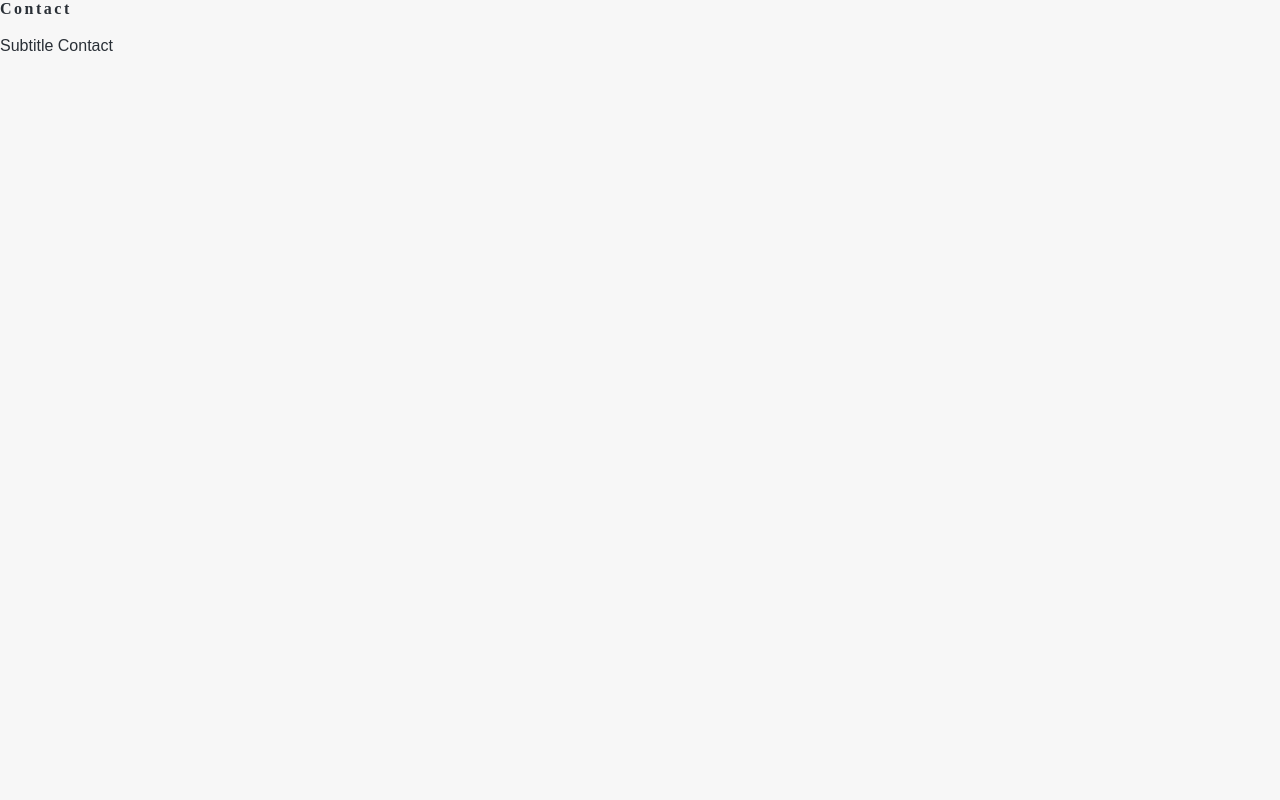
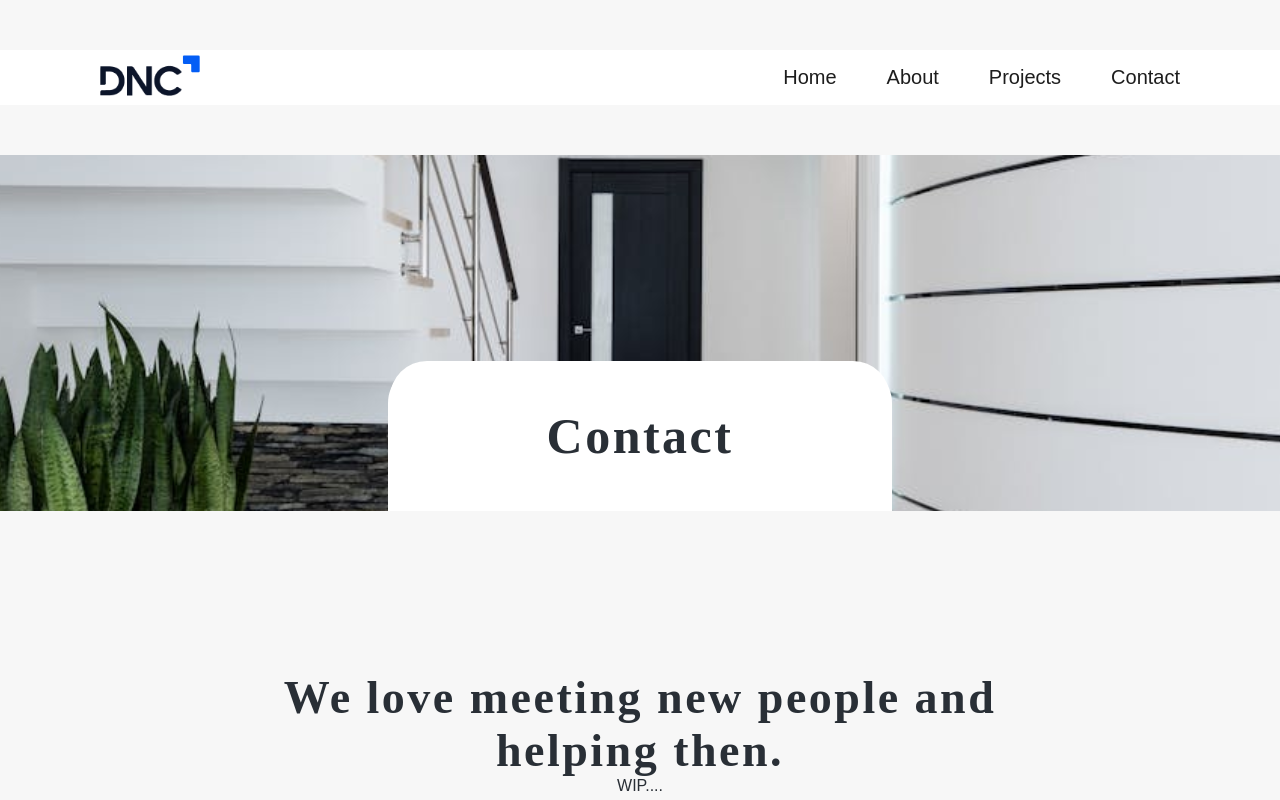
Before and after one commit to reginaldo-miranda/dncMateria_4, a React (Vite) app in the folder dncMateria4/: page /contact in a window 1280 px wide. Shown: the top 800 px of the page. Built offline with nearby package versions, Linux system fonts and the light colour scheme; a web font is replaced by a local one.

Commit message:
pg contact

```diff
--- /dev/null
+++ b/dncMateria4/src/components/ContactForm/ContactForm.css
@@ -0,0 +1,10 @@
+.contact-form{
+  margin: 160px auto;
+  max-width: 797px;
+  text-align: center;
+  width: 100%;
+
+}
+.contact-form h2{
+    font-size: 46px;
+}
--- /dev/null
+++ b/dncMateria4/src/components/ContactForm/ContactForm.jsx
@@ -0,0 +1,16 @@
+import './ContactForm.css'
+
+function ContactForm(){
+    return (
+
+           <div className='container'>
+              <div className='contact-form d-flex fd-column al-center'>
+                    <h2>We love meeting new people and helping then.</h2>
+                     <form>WIP....</form>
+              </div>
+
+           </div>
+
+    )
+}
+export default ContactForm;
--- /dev/null
+++ b/dncMateria4/src/components/aboutText/aboutText.css
@@ -0,0 +1,22 @@
+.text-section{
+    column-gap: 97px;
+    margin: 160 auto;
+}
+
+.text-section-text{
+ flex: 1;
+}
+.text-section-text h2{
+    font-size: 50px;
+}
+
+.text-section-text p{
+    font-size: 25px;
+}
+
+@media (max-width: 768){
+    .text-section{
+        flex-direction: column;
+    }
+
+}
--- /dev/null
+++ b/dncMateria4/src/components/aboutText/aboutText.jsx
@@ -0,0 +1,25 @@
+import './aboutText.css'
+
+function aboutText(){
+    return (
+
+
+           <div className='container'>
+
+            <div className='text-section d-flex'>
+                 <div className='text-section-text'>
+                    <h2 className='primary-color'>abcd</h2>
+                 </div>
+
+                 <div className='text-section-text'>
+                   <p className='primary-color-t'>primeira linha</p>
+                   <p >segunda  linha</p>
+                   <p >terciera linha</p>
+                </div>
+            </div>
+
+           </div>
+
+    )
+}
+export default aboutText;
--- a/dncMateria4/src/main.css
+++ b/dncMateria4/src/main.css
@@ -95,6 +95,11 @@ body {
     background-color: #0c70F2;
   }
 
+  .primary-color-t{
+    color: #0c70F2;
+  }
+
+
   .secondary-background{
     background-color: #1d1d1d;
   }
--- a/dncMateria4/src/pages/About.jsx
+++ b/dncMateria4/src/pages/About.jsx
@@ -1,3 +1,4 @@
+import AboutText from "../components/aboutText/aboutText";
 import Banner from "../components/Banner/Banner";
 import Header from "../components/header/Header";
 import Footer from "../components/Footer/Footer";
@@ -9,7 +10,7 @@ function About(){
          <Header/>
           < Banner title="About" image="about.png"/>
           <div className="container">
-              -----------
+              <AboutText />
           </div>
           <Footer/>
         </>
--- a/dncMateria4/src/pages/Contact.jsx
+++ b/dncMateria4/src/pages/Contact.jsx
@@ -1,8 +1,17 @@
+import Banner from "../components/Banner/Banner";
+import Header from "../components/header/Header";
+import Footer from "../components/Footer/Footer";
+import ContactForm from "../components/ContactForm/ContactForm";
+
 function Contact(){
     return (
         <>
-          <h1>Contact</h1>
-          <p>Subtitle Contact</p>
+           <Header/>
+          < Banner title="Contact" image="contact.svg"/>
+
+              <ContactForm />
+
+          <Footer/>
         </>
     )
 }
```
